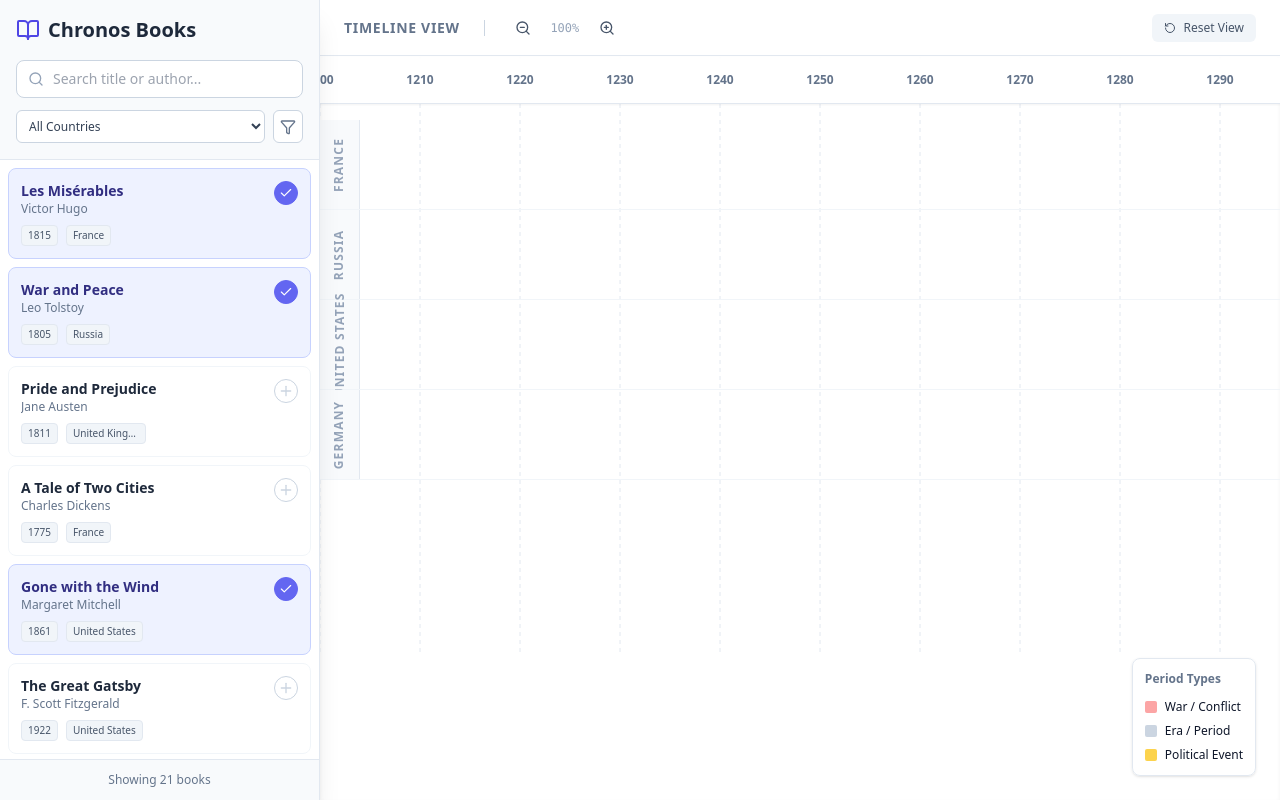
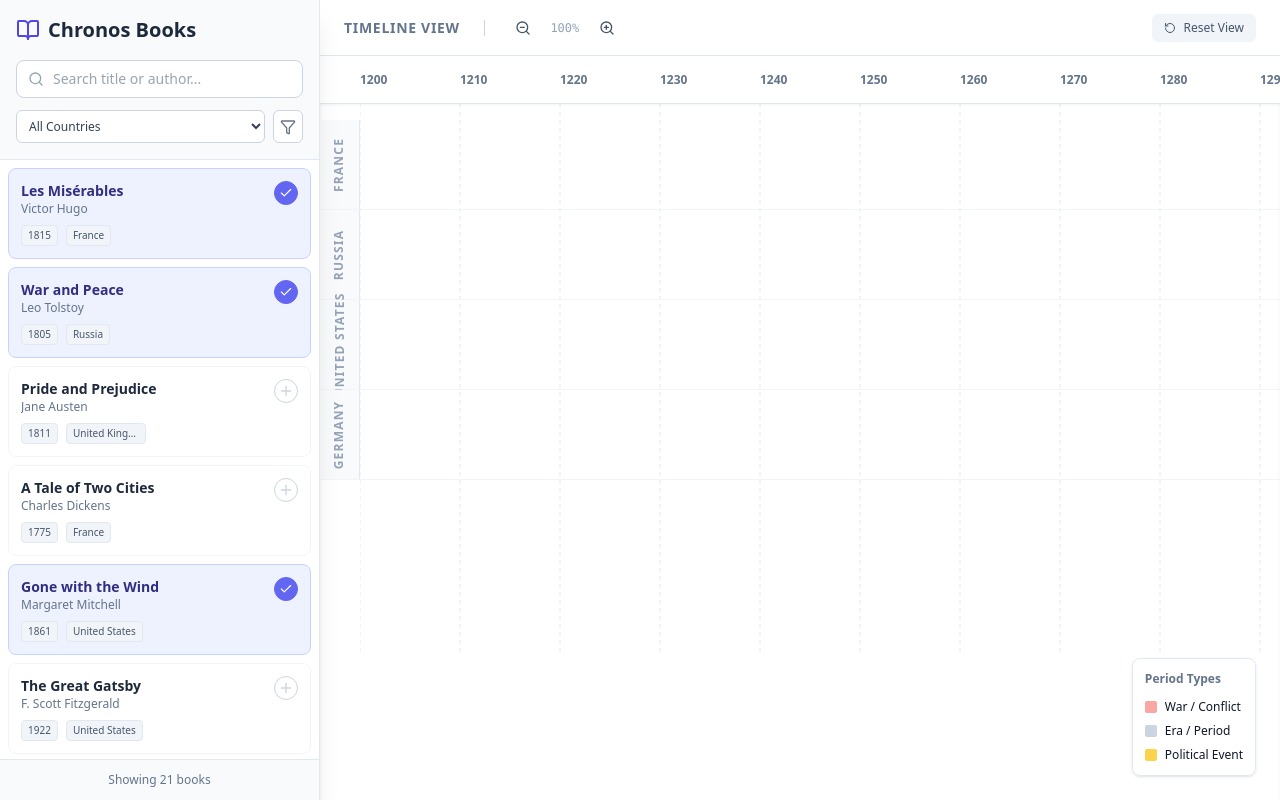
Before and after one commit to Troyanovsky/book_timeline, a React (Vite) app: page / in a window 1280 px wide. Built offline with nearby package versions, Linux system fonts and the light colour scheme.

Commit message:
fix: align timeline grids, year label, and items

```diff
--- a/components/Timeline.tsx
+++ b/components/Timeline.tsx
@@ -96,7 +96,7 @@ const Timeline: React.FC<TimelineProps> = ({
         className="relative"
       >
         {/* Background Grid */}
-        <svg className="absolute top-0 left-0 w-full h-full pointer-events-none">
+        <svg className="absolute top-0 w-full h-full pointer-events-none" style={{ left: '40px' }}>
           {yearRange.map(year => (
             <React.Fragment key={year}>
               <line
@@ -118,7 +118,7 @@ const Timeline: React.FC<TimelineProps> = ({
             <div
               key={year}
               className="absolute text-xs font-semibold text-slate-500 select-none"
-              style={{ left: getX(year, minYear, zoomLevel), transform: 'translateX(-50%)' }}
+              style={{ left: getX(year, minYear, zoomLevel) + 40 }}
             >
               {year}
             </div>
```
Also changed, not shown: .iflow/settings.json (deleted).
